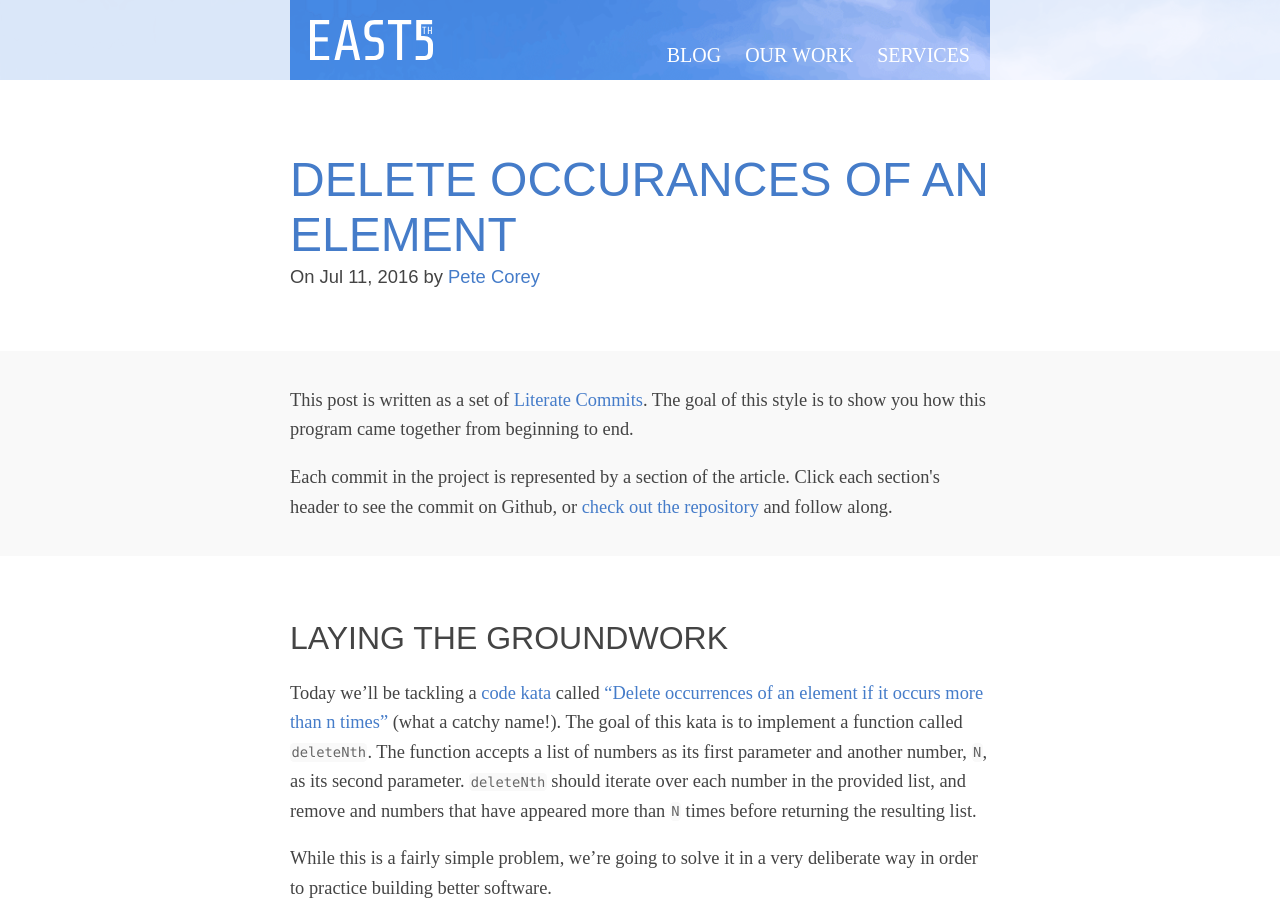
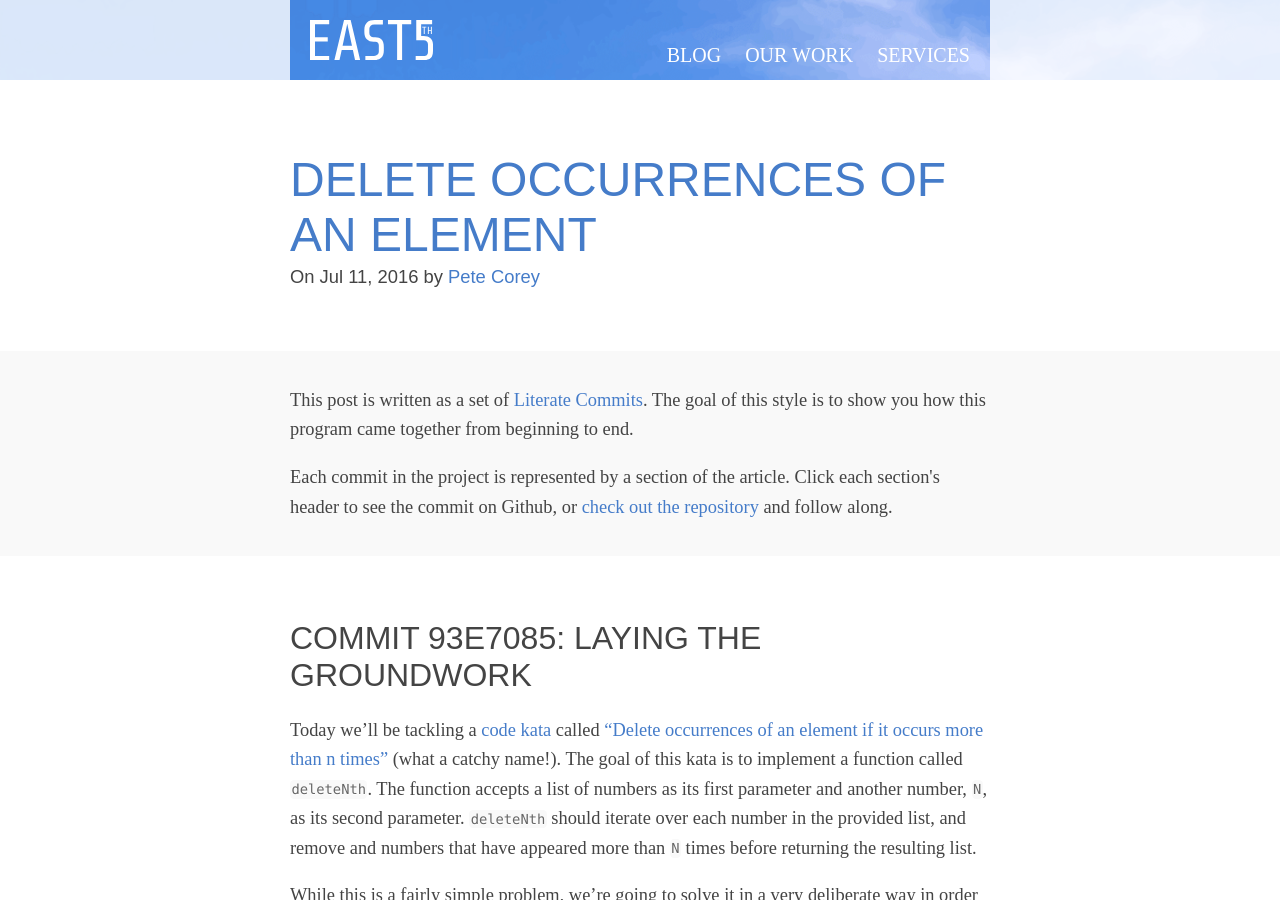
Before and after one commit to pcorey/pcorey.github.io, a Jekyll site: the page built from _posts/2016-07-11-delete-occurrences-of-an-element.markdown, in a window 1280 px wide and 900 px high. Built offline with Jekyll 4.4.1, drawn with Linux system fonts in a browser that asks for light colours; nearby versions of some CDN libraries.

Commit message:
Fixed typo

```diff
--- a/_posts/2016-07-11-delete-occurances-of-an-element.markdown
+++ b/_posts/2016-07-11-delete-occurrences-of-an-element.markdown
@@ -1,12 +1,12 @@
 ---
 layout: post
-title:  "Delete Occurances of an Element"
+title:  "Delete Occurrences of an Element"
 date:   2016-07-11
 repo: "https://github.com/pcorey/delete-occurrences-of-an-element-if-it-occurs-more-than-n-times"
 tags: ["literate-commits"]
 ---
 
-# [Laying the Groundwork]({{page.repo}}/commit/93e70856fc1a14685ea86f215cf20218f4466daa)
+# [Commit 93e7085: Laying the Groundwork]({{page.repo}}/commit/93e70856fc1a14685ea86f215cf20218f4466daa)
 
 Today we'll be tackling a [code kata](https://www.codewars.com/) called
 [“Delete occurrences of an element if it occurs more than n
--- a/_posts/2016-07-11-literate-commits.markdown
+++ b/_posts/2016-07-11-literate-commits.markdown
@@ -61,7 +61,7 @@ This kind of historical context is invaluable when writing software. By observin
 
 ## Example Project
 
-For a very simple, introductory example to this style of programming and writing, [take a look at how I solved a simple code kata in literary commit style](/blog/2016/07/11/delete-occurances-of-an-element/).
+For a very simple, introductory example to this style of programming and writing, [take a look at how I solved a simple code kata in literary commit style](/blog/2016/07/11/delete-occurrences-of-an-element/).
 
 This is a very basic example, but I hope it serves as a clear introduction to the style. I plan on continuing to release literal commit posts over the coming months. Hopefully this intentional style of programming can be as helpful to other as it has been to me.
 
```
